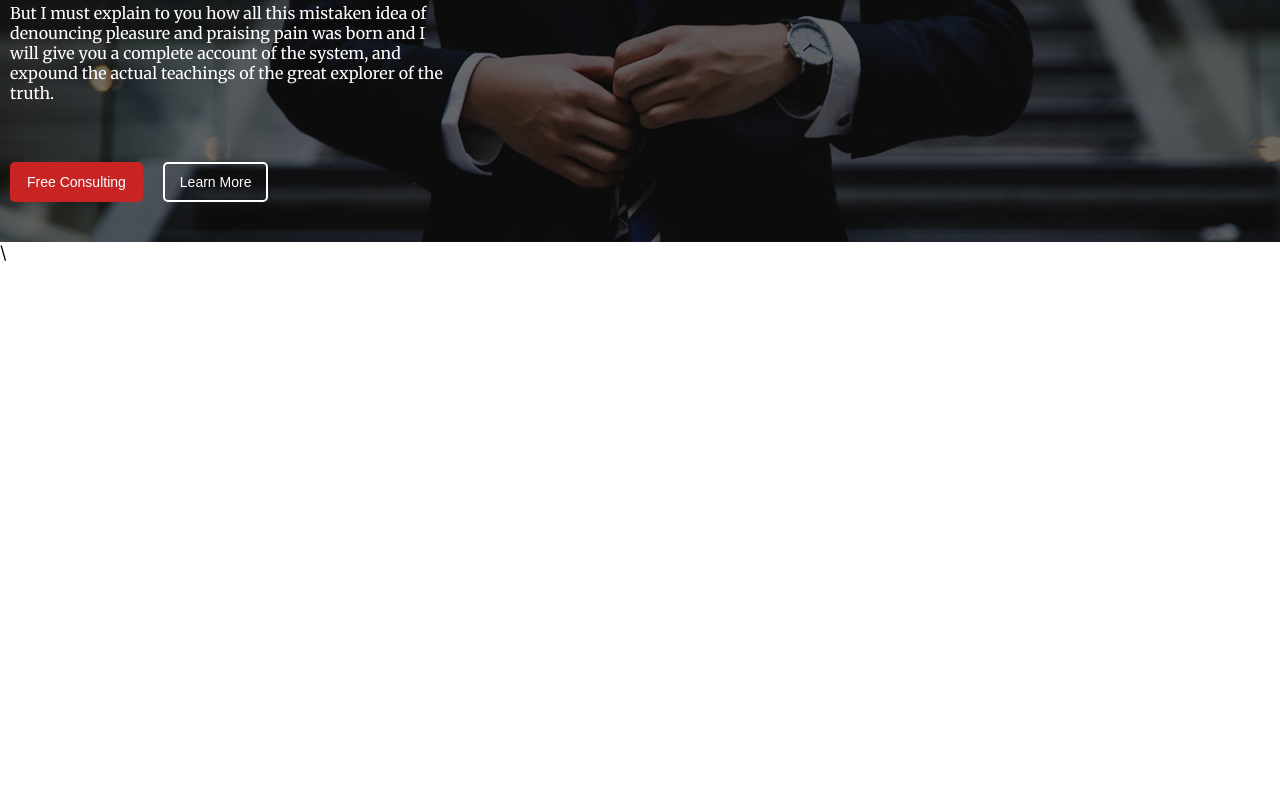
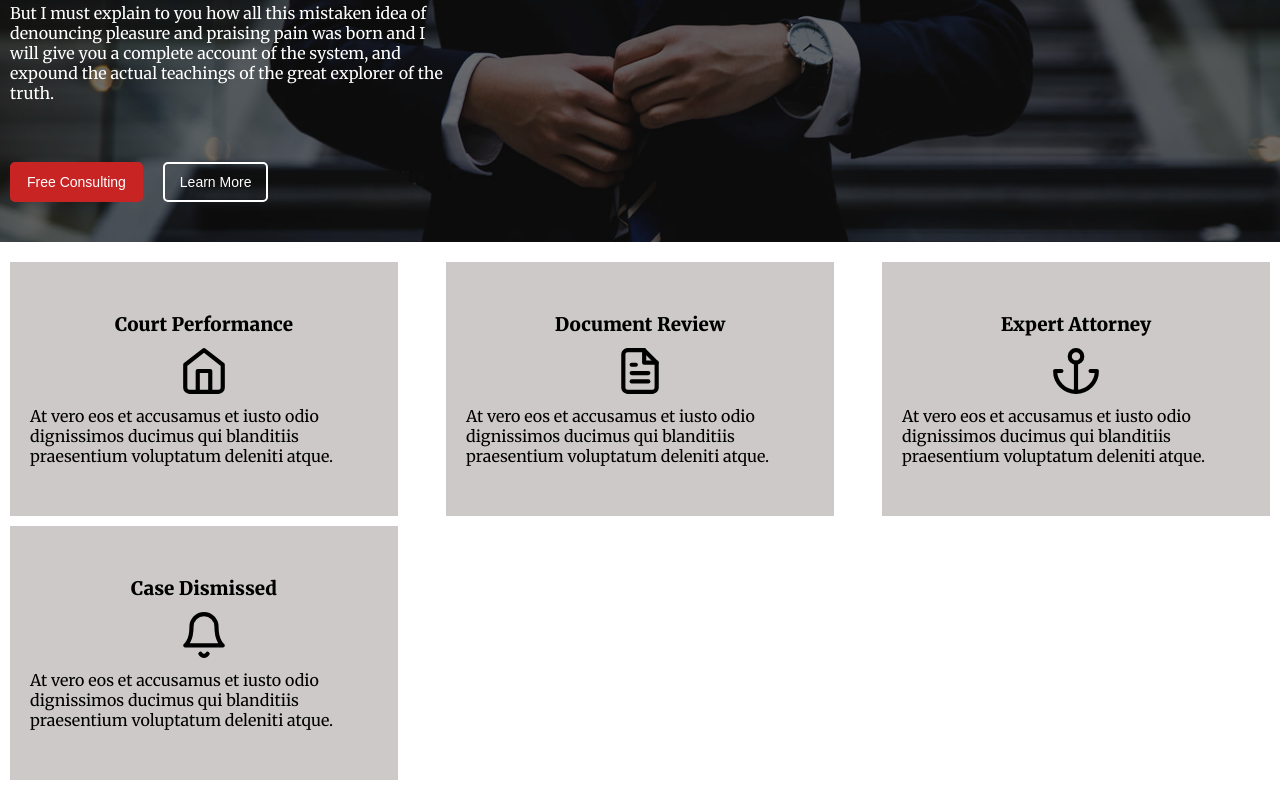
Before and after one commit to ZarkZar123/LAF-Project-HTML_CSS, a plain HTML site: page index.html in a window 1280 px wide. Shown: the part 354-1154 px from the top of the page. Before the commit the page ends 800 px from the top, so only its background shows below. Drawn offline with Linux system fonts and the light colour scheme.

Commit message:
complete cards section

```diff
--- /dev/null
+++ b/css/cards.css
@@ -0,0 +1,81 @@
+/* using flex */
+.cards{
+    display: flex;
+    justify-content: center;
+    align-items: center;
+    flex-wrap: wrap;
+    padding: 20px 10px;
+}
+
+.card{
+    width: 388px;
+    height: 254px;
+    background-color: var(--light-gray);
+    display: flex;
+    flex-direction: column;
+    justify-content: center;
+    align-items: center;
+    padding: 0 20px;
+    gap: 10px;
+    border-bottom: 1px solid var(--gray);
+}
+
+.card-icon{
+    width: 50px;
+    height: 50px;
+}
+
+
+ @media screen and (min-width:815px){
+    .cards{
+        gap: 10px;
+        justify-content: space-between;
+    }
+    .card{
+        border: 0;
+    }
+}
+
+/* using grid */
+
+/* .cards{
+    padding: 20px 10px;
+    display: grid;
+    grid-template-columns: 1fr;
+    grid-template-rows:254px 254px 254px 254px ;
+    justify-items: center;
+}
+
+.card{
+    width: 388px;
+    background-color: var(--light-gray);
+    display: flex;
+    flex-direction: column;
+    justify-content: center;
+    align-items: center;
+    padding: 0 20px;
+    gap: 10px;
+    border-bottom: 1px solid var(--gray);
+}
+
+@media screen and (min-width:815px) {
+
+    .cards{
+
+    display: grid;
+    grid-template-columns: 1fr 1fr;
+    grid-template-rows:254px 254px ;
+    justify-items: center;
+    gap: 10px;
+}
+.card{
+    border: 0;
+}
+}
+
+@media screen and (min-width:1080px) {
+    .cards{
+        grid-template-columns: 1fr 1fr 1fr ;
+    }
+
+} */
--- a/css/global.css
+++ b/css/global.css
@@ -5,6 +5,7 @@
     --red:#C82424;
     --balck:#000000;
     --white:#ffffff;
+    --light-gray:#CDC9C9;
 }
 
 *{
--- a/css/style.css
+++ b/css/style.css
@@ -1,3 +1,4 @@
 @import './global.css';
 @import './header.css';
 @import './hero.css';
+@import './cards.css';
--- a/index.html
+++ b/index.html
@@ -88,7 +88,42 @@
 
     </div>
 </section>
-<!-- card section -->\
+<!-- card section -->
+ <section class="cards">
+     <!-- card 1 -->
+     <div class="card">
+         <h3>Court Performance</h3>
+         <i class="card-icon" data-feather="home"></i>
+         <p>At vero eos et accusamus et iusto odio
+             dignissimos ducimus qui blanditiis
+             praesentium voluptatum deleniti atque.</p>
+    </div>
+     <!-- card 2 -->
+    <div class="card">
+        <h3>Document Review</h3>
+        <i class="card-icon" data-feather="file-text"></i>
+        <p>At vero eos et accusamus et iusto odio
+            dignissimos ducimus qui blanditiis
+            praesentium voluptatum deleniti atque.</p>
+    </div>
+     <!-- card 3 -->
+
+    <div class="card">
+        <h3>Expert Attorney</h3>
+        <i class="card-icon" data-feather="anchor"></i>
+        <p>At vero eos et accusamus et iusto odio
+            dignissimos ducimus qui blanditiis
+            praesentium voluptatum deleniti atque.</p>
+    </div>
+     <!-- card 4 -->
+    <div class="card">
+        <h3>Case Dismissed</h3>
+        <i class="card-icon" data-feather="bell"></i>
+        <p>At vero eos et accusamus et iusto odio
+            dignissimos ducimus qui blanditiis
+            praesentium voluptatum deleniti atque.</p>
+    </div>
+ </section>
 
 
 
```
